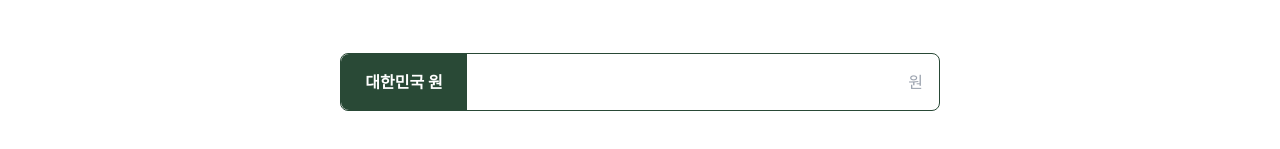
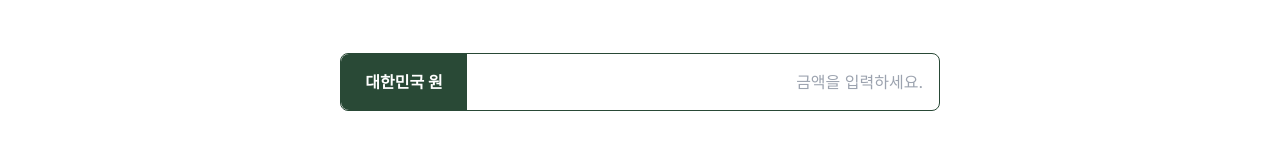
Before and after one commit to coolfin/thefp_FE, a Vue app: page /main/exchange in a window 1280 px wide. Shown: the part 239-388 px from the top of the page. Built offline with nearby package versions, Linux system fonts and the light colour scheme.

Commit message:
design: 환율 input 디자인 완성

```diff
--- a/src/views/ExchangeView.vue
+++ b/src/views/ExchangeView.vue
@@ -15,7 +15,7 @@
       <div class="flex items-center p-4 bg-theme rounded-l-lg">
         <select
           v-model="FromselectedExchange"
-          class="text-white px-2 font-bold focus:outline-none appearance-none bg-transparent text-center"
+          class="cursor-pointer text-white px-2 font-bold focus:outline-none appearance-none bg-transparent text-center"
         >
           <option
             v-for="exchange in dummyExchange"
@@ -30,7 +30,7 @@
 
       <input
         type="text"
-        :placeholder="FromselectedExchange.symbol"
+        placeholder="금액을 입력하세요."
         class="text-theme flex-1 focus:outline-none text-end pr-4"
         v-model="FromNum"
         @input="calExchange"
```
